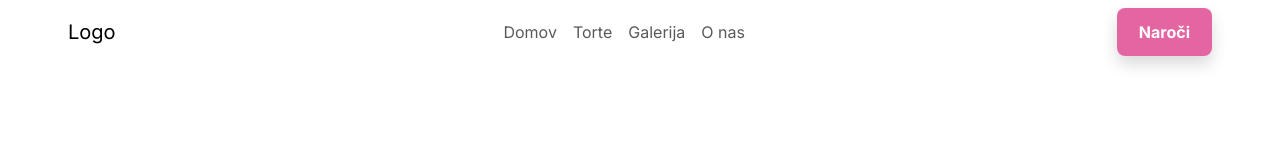
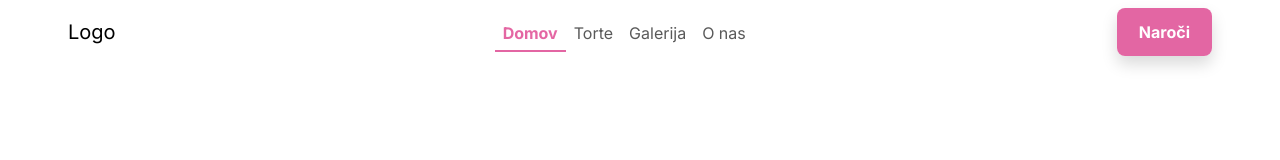
Before and after one commit to galeb9/panna-torte, a Next.js app: page / in a window 1280 px wide. Shown: the top 160 px of the page. Built offline with nearby package versions, Linux system fonts and the light colour scheme.

Commit message:
style: Layout base min height, Product bg change on prop, Header nav

```diff
--- a/src/app/components/Header/Header.js
+++ b/src/app/components/Header/Header.js
@@ -7,8 +7,6 @@ import { usePathname } from "next/navigation";
 
 export default function Header() {
   const pathname = usePathname();
-  // console.log("p: ", pathname);
-  // console.log("w: ", window.location.pathname);
 
   const links = [
     { text: "Domov", route: "/" },
@@ -35,7 +33,7 @@ export default function Header() {
                 <li className="nav-item" key={index}>
                   <Link
                     className={`${
-                      pathname == `/${link.route}` ? "active" : ""
+                      pathname === `${link.route}` ? "active" : ""
                     } nav-link`}
                     href={link.route}
                     aria-current="page"
--- a/src/app/components/Header/Header.scss
+++ b/src/app/components/Header/Header.scss
@@ -1,3 +1,16 @@
-.navbar-nav .nav-item .active {
-  color: var(--primary) !important;
+.navbar-nav .nav-item {
+  .nav-link {
+    transition: var(--trans);
+    padding-bottom: 5px !important;
+    &:hover {
+      color: var(--primary) !important;
+    }
+  }
+
+  .active {
+    transition: var(--trans);
+    color: var(--primary) !important;
+    border-bottom: 2px solid var(--primary);
+    font-weight: 700;
+  }
 }
--- a/src/app/components/Hero/Hero.scss
+++ b/src/app/components/Hero/Hero.scss
@@ -1,5 +1,5 @@
 .hero {
-  min-height: calc(100vh - 56px);
+  // min-height: calc(100vh - 56px);
   padding-top: 200px;
   &-container {
     .hero-main {
--- a/src/app/components/Products/Products.js
+++ b/src/app/components/Products/Products.js
@@ -7,9 +7,9 @@ import cake2 from "../../../../public/images/hero/cake2.png";
 import "./Products.scss";
 import BaseButton from "../UI/BaseButton/BaseButton";
 
-export default function Products({ content }) {
+export default function Products({ content, bg }) {
   return (
-    <div className="base-bg-grey py-4">
+    <div className={`py-4 ${bg ? "base-bg-grey" : ""}`}>
       <div className="base-container my-5" style={{ minHeight: "60vh" }}>
         <BaseSectionTitle text={content.title}></BaseSectionTitle>
         {/* <div className="products-list d-flex justify-content-around gap-5 mt-5"> */}
--- a/src/app/layout.js
+++ b/src/app/layout.js
@@ -16,7 +16,7 @@ export default function RootLayout({ children }) {
     <html lang="en">
       <body className={inter.className}>
         <Header />
-        {children}
+        <div style={{ minHeight: "calc(100vh - 56px)" }}>{children}</div>
         <Footer />
       </body>
     </html>
```
